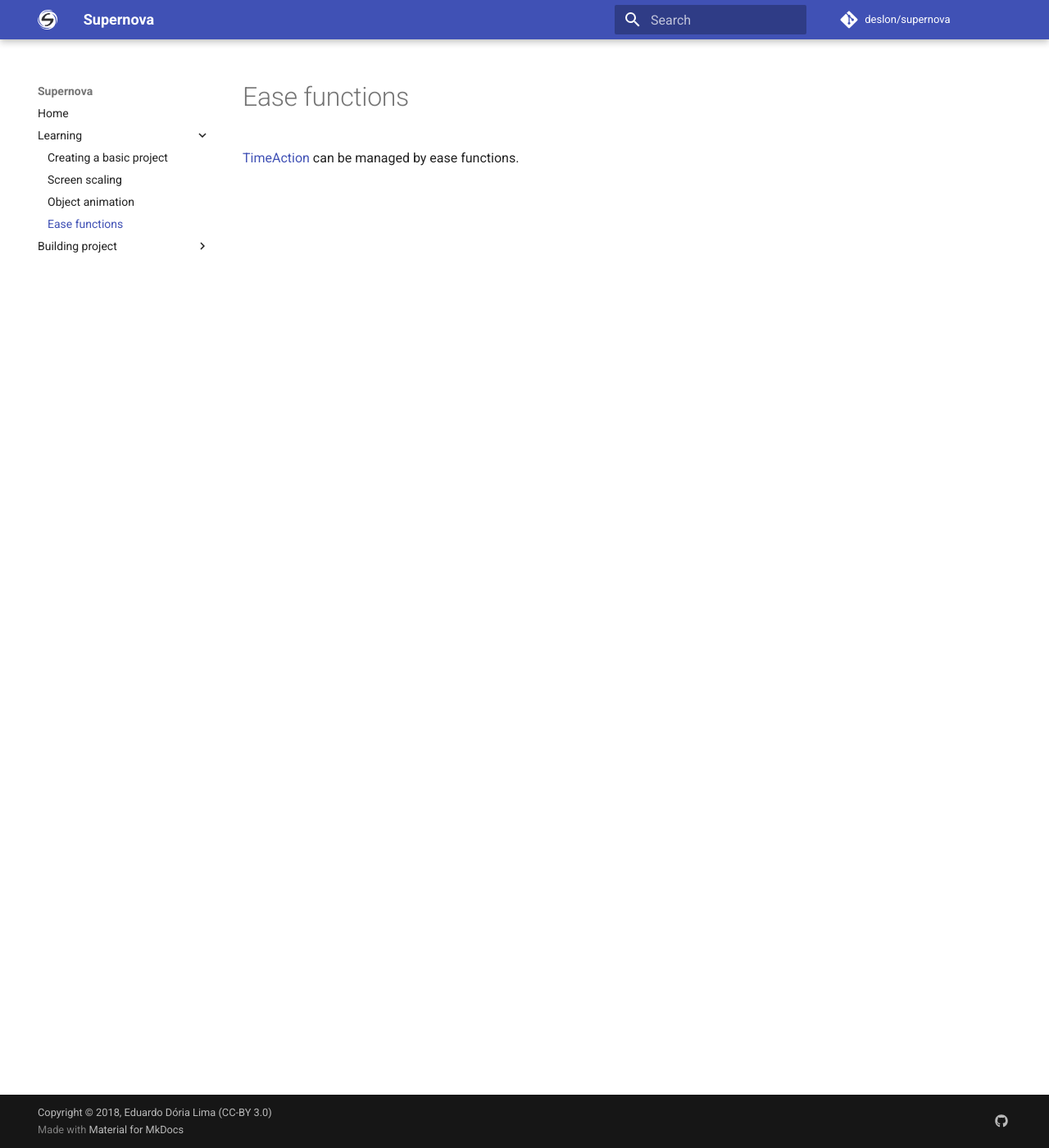
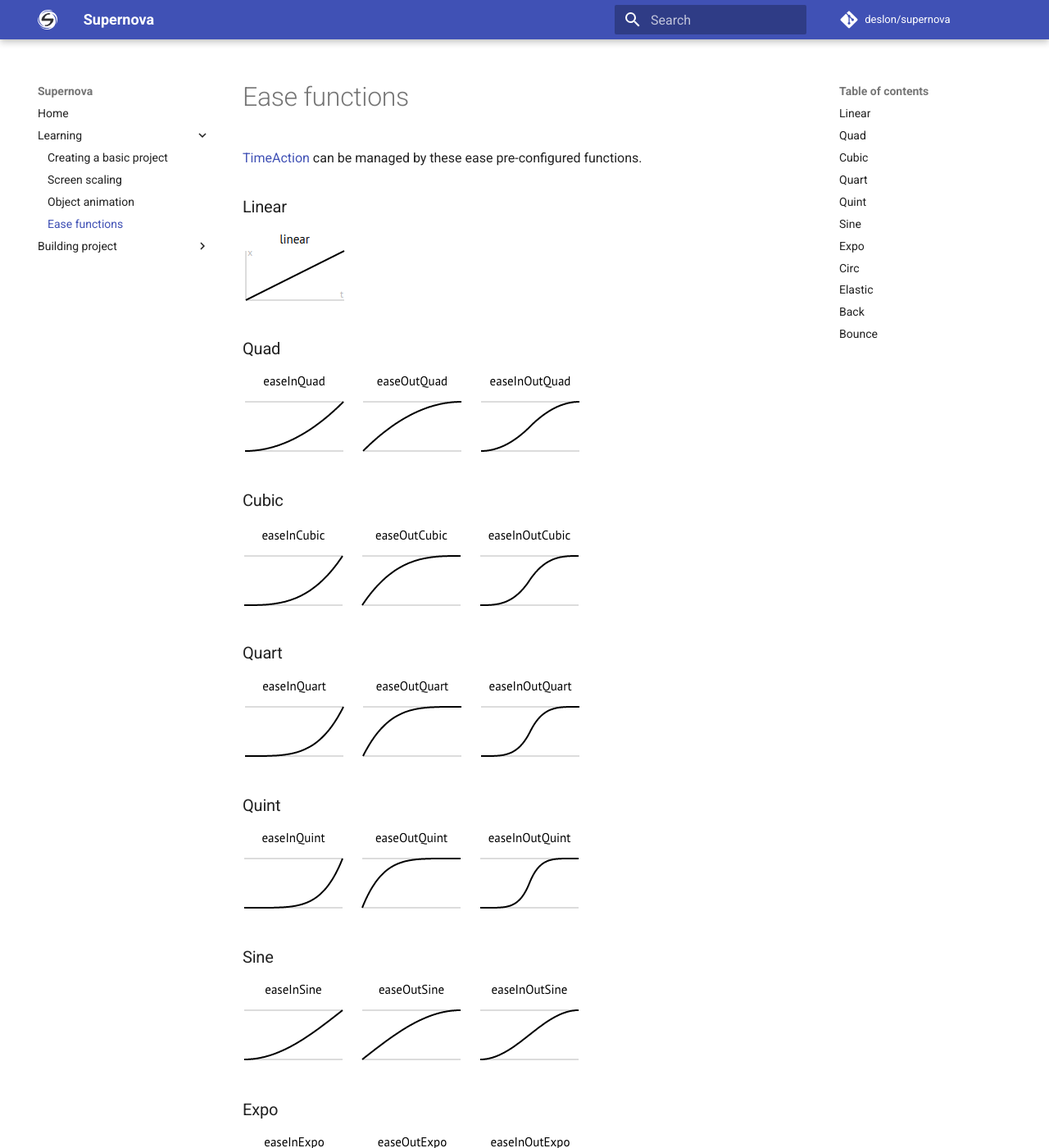
Before and after one commit to eduardodoria/supernova-docs, an MkDocs documentation site: the page built from docs/learning/ease-functions.md, in a window 1280 px wide and 1400 px high. Shown: the whole window at 82% size. Built offline with MkDocs 1.6.1 and Material for MkDocs 9.7.7, drawn with Linux system fonts in a browser that asks for light colours; comment, search, counter and statistics services are not loaded; old or Windows-style settings are respelled for this version of MkDocs; some of the changed text lies outside the part shown.

Commit message:
Updated ease functions and added images

```diff
--- a/docs/learning/ease-functions.md
+++ b/docs/learning/ease-functions.md
@@ -1 +1,24 @@
-[TimeAction](object-animation#timeaction) can be managed by ease functions.
+[TimeAction](object-animation#timeaction) can be managed by these ease pre-configured functions.
+
+### Linear
+![Linear](../images/ease/linear.png)
+### Quad
+![Quad](../images/ease/easeQuad.png)
+### Cubic
+![Cubic](../images/ease/easeCubic.png)
+### Quart
+![Quart](../images/ease/easeQuart.png)
+### Quint
+![Quint](../images/ease/easeQuint.png)
+### Sine
+![Sine](../images/ease/easeSine.png)
+### Expo
+![Expo](../images/ease/easeExpo.png)
+### Circ
+![Circ](../images/ease/easeCirc.png)
+### Elastic
+![Elastic](../images/ease/easeElastic.png)
+### Back
+![Back](../images/ease/easeBack.png)
+### Bounce
+![Bounce](../images/ease/easeBounce.png)
```
Also changed, not shown: docs/learning/object-animation.md (+1 -1 lines), docs/images/ease/easeBack.png (added), docs/images/ease/easeBounce.png (added), docs/images/ease/easeCirc.png (added), docs/images/ease/easeCubic.png (added), docs/images/ease/easeElastic.png (added), docs/images/ease/easeExpo.png (added), docs/images/ease/easeQuad.png (added), docs/images/ease/easeQuart.png (added), docs/images/ease/easeQuint.png (added), docs/images/ease/easeSine.png (added), docs/images/ease/linear.png (added).
